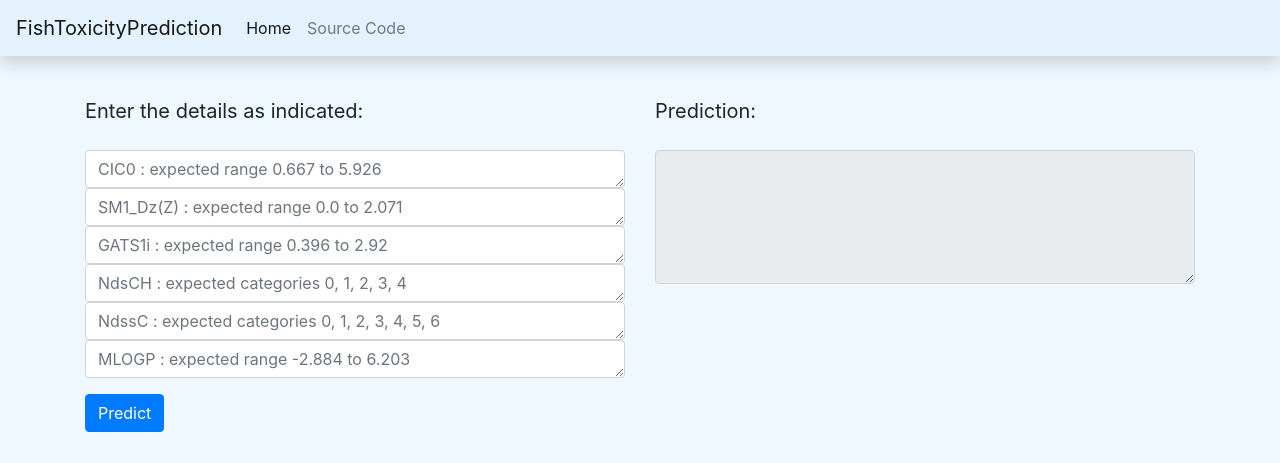
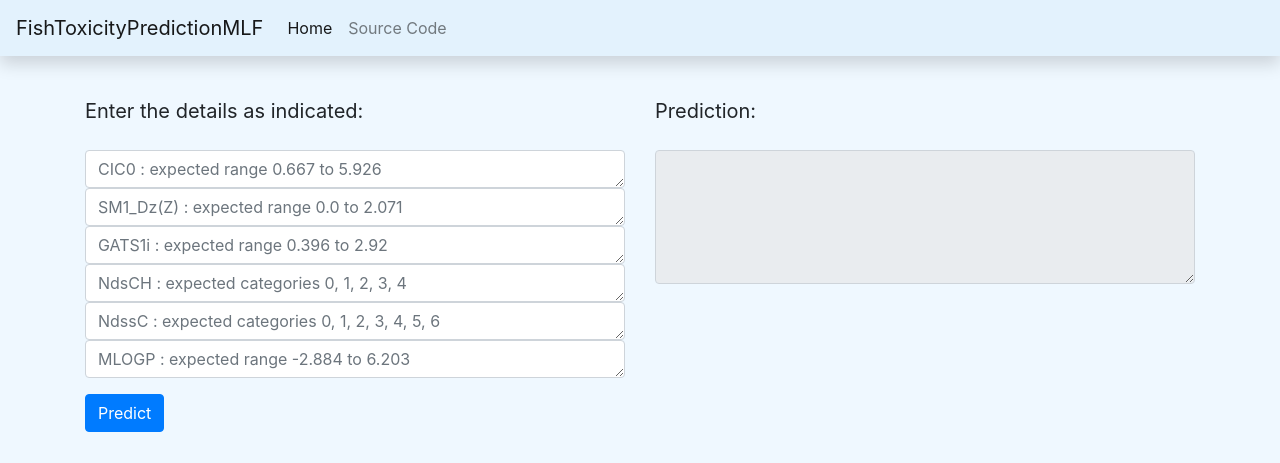
Before and after one commit to bsb4018/qsar_ToxFish, a Flask app: page / in a window 1280 px wide. Shown: the top 463 px of the page. Run offline with Flask 2, Linux system fonts and the light colour scheme; some libraries are stand-ins or nearby versions.

Commit message:
changed webpage for proof of ml_flow

```diff
--- a/webapp/templates/index.html
+++ b/webapp/templates/index.html
@@ -15,7 +15,7 @@ FISH TOXICITY PREDICTION
 <!-- nav bar -->
 
 <nav class="navbar navbar-expand-lg navbar-light shadow fixed-top" style="background-color: #e3f2fd;">
-    <a class="navbar-brand" href="/">FishToxicityPrediction</a>
+    <a class="navbar-brand" href="/">FishToxicityPredictionMLF</a>
     <button class="navbar-toggler" type="button" data-toggle="collapse" data-target="#navbarNav"
         aria-controls="navbarNav" aria-expanded="false" aria-label="Toggle navigation">
         <span class="navbar-toggler-icon"></span>
```
